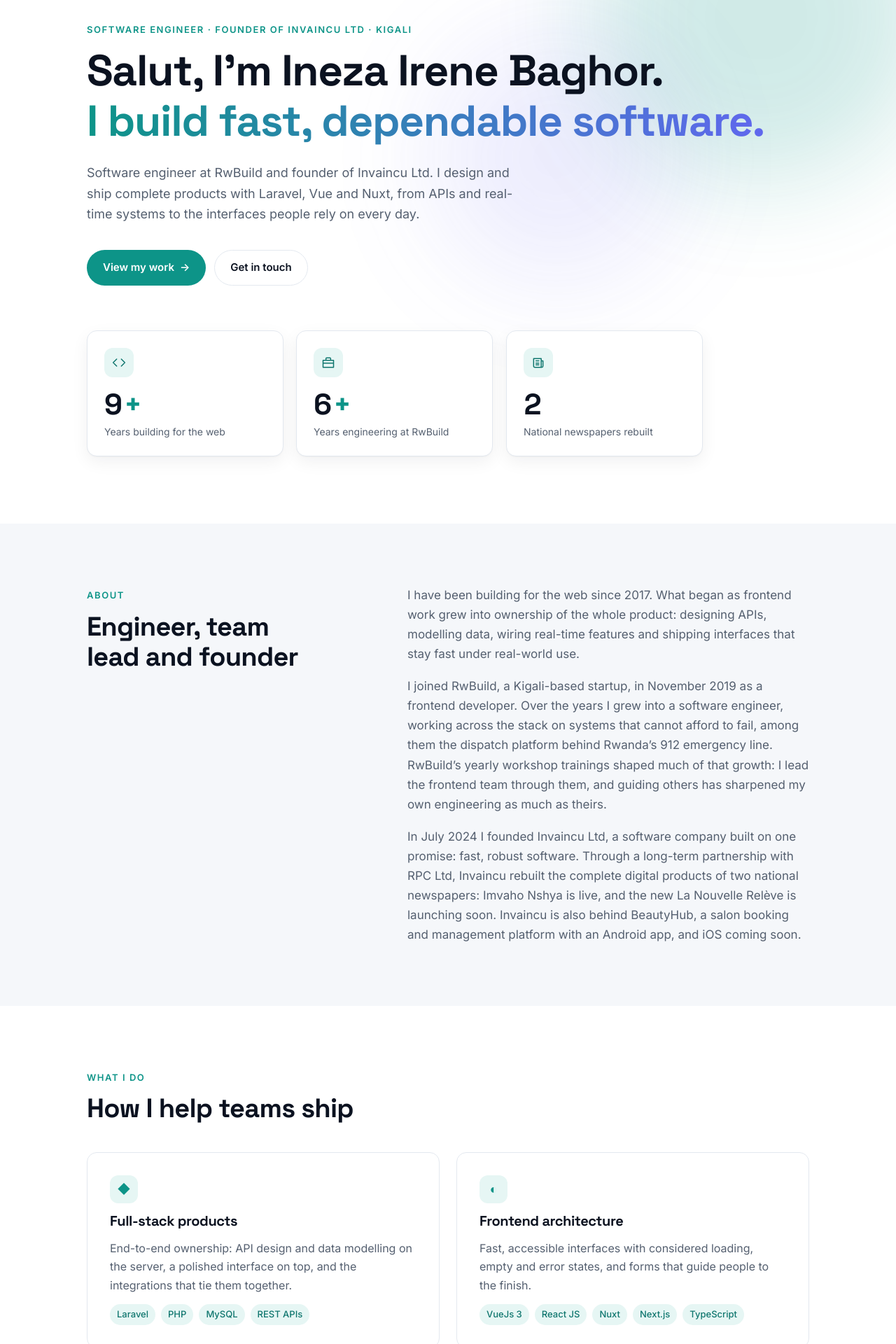
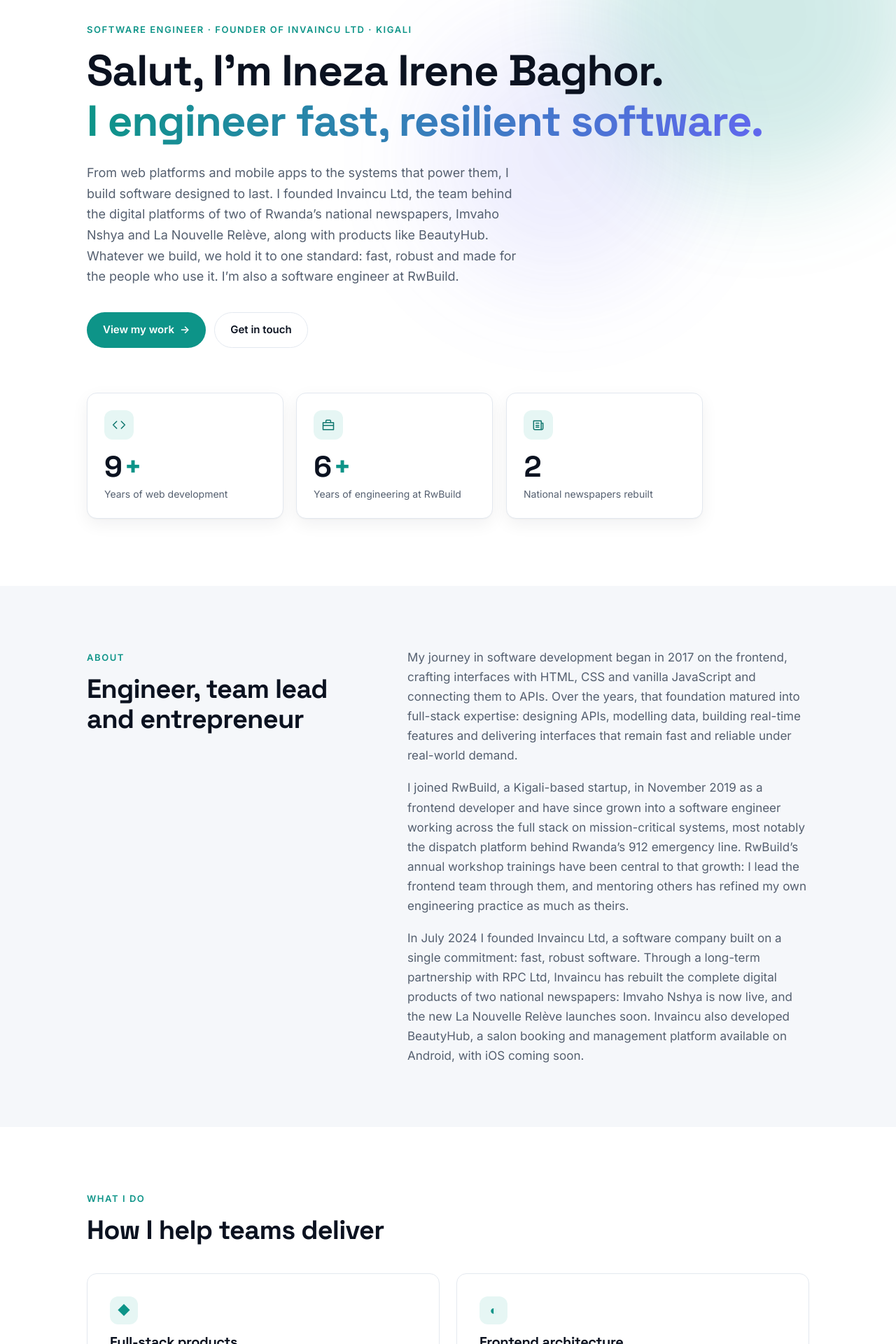
Before and after one commit to baghor/blog, a Nuxt app: page / in a window 1280 px wide. Shown: the part 180-2100 px from the top of the page at 70% size. Built offline with nearby package versions, Linux system fonts and the light colour scheme.

Commit message:
feat: refactoring: reword portfolio content to read more professionally and rewrite the intro

```diff
--- a/app/components/SiteFooter.vue
+++ b/app/components/SiteFooter.vue
@@ -3,10 +3,10 @@
     <div class="container footer__inner">
       <div>
         <span v-reveal class="eyebrow">Contact</span>
-        <h2 v-reveal="80" class="footer__title">Have a product in mind? Let’s build it.</h2>
+        <h2 v-reveal="80" class="footer__title">Have a product in mind? Let’s build it together.</h2>
         <p v-reveal="160" class="footer__text">
-          Open to software engineering roles, freelance projects and partnerships with Invaincu Ltd. Email is the
-          fastest way to reach me.
+          Open to software engineering roles, freelance engagements and partnerships with Invaincu Ltd. Email is the
+          quickest way to reach me.
         </p>
       </div>
 
--- a/app/error.vue
+++ b/app/error.vue
@@ -4,7 +4,7 @@
 
     <main class="error container">
       <span class="eyebrow">{{ error?.statusCode ?? 'Error' }}</span>
-      <h1 class="error__title">{{ error?.statusCode === 404 ? 'This page doesn’t exist.' : 'Something went wrong.' }}</h1>
+      <h1 class="error__title">{{ error?.statusCode === 404 ? 'The page you’re looking for doesn’t exist.' : 'Something went wrong. Please try again.' }}</h1>
       <button class="btn btn--primary" @click="clearError({ redirect: '/' })">Back to home</button>
     </main>
 
--- a/app/pages/index.vue
+++ b/app/pages/index.vue
@@ -12,12 +12,14 @@
 
         <h1 v-reveal="80" class="hero__title">
           Salut, I’m Ineza Irene Baghor.
-          <span class="hero__accent">I build fast, dependable software.</span>
+          <span class="hero__accent">I engineer fast, resilient software.</span>
         </h1>
 
         <p v-reveal="160" class="hero__lead">
-          Software engineer at RwBuild and founder of Invaincu Ltd. I design and ship complete products with Laravel,
-          Vue and Nuxt, from APIs and real-time systems to the interfaces people rely on every day.
+          From web platforms and mobile apps to the systems that power them, I build software designed to last. I
+          founded Invaincu Ltd, the team behind the digital platforms of two of Rwanda’s national newspapers, Imvaho
+          Nshya and La Nouvelle Relève, along with products like BeautyHub. Whatever we build, we hold it to one
+          standard: fast, robust and made for the people who use it. I’m also a software engineer at RwBuild.
         </p>
 
         <div v-reveal="240" class="hero__actions">
@@ -64,27 +66,28 @@
       <div class="container about">
         <div>
           <span v-reveal class="eyebrow">About</span>
-          <h2 v-reveal="80" class="section-title">Engineer, team lead and founder</h2>
+          <h2 v-reveal="80" class="section-title">Engineer, team lead and entrepreneur</h2>
         </div>
 
         <div class="about__body">
           <p v-reveal>
-            I have been building for the web since 2017. What began as frontend work grew into ownership of the whole
-            product: designing APIs, modelling data, wiring real-time features and shipping interfaces that stay fast
-            under real-world use.
+            My journey in software development began in 2017 on the frontend, crafting interfaces with HTML, CSS and
+            vanilla JavaScript and connecting them to APIs. Over the years, that foundation matured into full-stack
+            expertise: designing APIs, modelling data, building real-time features and delivering interfaces that
+            remain fast and reliable under real-world demand.
           </p>
           <p v-reveal="90">
-            I joined RwBuild, a Kigali-based startup, in November 2019 as a frontend developer. Over the years I grew
-            into a software engineer, working across the stack on systems that cannot afford to fail, among them the
-            dispatch platform behind Rwanda’s 912 emergency line. RwBuild’s yearly workshop trainings shaped much of
-            that growth: I lead the frontend team through them, and guiding others has sharpened my own engineering as
-            much as theirs.
+            I joined RwBuild, a Kigali-based startup, in November 2019 as a frontend developer and have since grown into
+            a software engineer working across the full stack on mission-critical systems, most notably the dispatch
+            platform behind Rwanda’s 912 emergency line. RwBuild’s annual workshop trainings have been central to that
+            growth: I lead the frontend team through them, and mentoring others has refined my own engineering practice
+            as much as theirs.
           </p>
           <p v-reveal="180">
-            In July 2024 I founded Invaincu Ltd, a software company built on one promise: fast, robust software. Through
-            a long-term partnership with RPC Ltd, Invaincu rebuilt the complete digital products of two
-            national newspapers: Imvaho Nshya is live, and the new La Nouvelle Relève is launching soon. Invaincu is
-            also behind BeautyHub, a salon booking and management platform with an Android app, and iOS coming soon.
+            In July 2024 I founded Invaincu Ltd, a software company built on a single commitment: fast, robust software.
+            Through a long-term partnership with RPC Ltd, Invaincu has rebuilt the complete digital products of two
+            national newspapers: Imvaho Nshya is now live, and the new La Nouvelle Relève launches soon. Invaincu also
+            developed BeautyHub, a salon booking and management platform available on Android, with iOS coming soon.
           </p>
         </div>
       </div>
@@ -94,7 +97,7 @@
     <section class="section">
       <div class="container">
         <span v-reveal class="eyebrow">What I do</span>
-        <h2 v-reveal="80" class="section-title">How I help teams ship</h2>
+        <h2 v-reveal="80" class="section-title">How I help teams deliver</h2>
 
         <div class="skills">
           <div v-for="(skill, index) in skills" :key="skill.title" v-reveal="index * 90" class="skills__item">
@@ -110,8 +113,8 @@
         </div>
 
         <p v-reveal class="flexible">
-          <strong>Beyond my core stack.</strong> Laravel, Vue and Nuxt are home, but I choose tools for the problem:
-          React and Next.js on the web, and Flutter when a product needs a mobile app.
+          <strong>Beyond my core stack.</strong> Laravel, Vue and Nuxt are my foundation, but I select tools to fit the
+          problem: React and Next.js on the web, and Flutter when a product calls for a mobile app.
         </p>
       </div>
     </section>
@@ -120,10 +123,10 @@
     <section id="work" class="section section--soft">
       <div class="container">
         <span v-reveal class="eyebrow">Selected work</span>
-        <h2 v-reveal="80" class="section-title">Products I’ve built</h2>
+        <h2 v-reveal="80" class="section-title">Products I’ve delivered</h2>
         <p v-reveal="160" class="section-lead">
-          A selection of products delivered through Invaincu Ltd and RwBuild. Open any project for the details of my
-          role.
+          A selection of products delivered through Invaincu Ltd and RwBuild. Open any project to explore my role and
+          contributions in detail.
         </p>
 
         <div class="projects">
@@ -138,7 +141,7 @@
     <section id="experience" class="section">
       <div class="container">
         <span v-reveal class="eyebrow">Experience</span>
-        <h2 v-reveal="80" class="section-title">Career so far</h2>
+        <h2 v-reveal="80" class="section-title">My professional journey</h2>
 
         <ol v-reveal class="timeline">
           <li v-for="(job, index) in jobs" :key="job.company" v-reveal="index * 120" class="timeline__item">
@@ -179,13 +182,13 @@
     {
       value: now.getFullYear() - 2017,
       suffix: '+',
-      label: 'Years building for the web',
+      label: 'Years of web development',
       icon: 'M8 6l-6 6 6 6M16 6l6 6-6 6',
     },
     {
       value: Math.floor(monthsAtRwBuild / 12),
       suffix: '+',
-      label: 'Years engineering at RwBuild',
+      label: 'Years of engineering at RwBuild',
       icon: 'M3 8h18v12H3zM8 8V5a1 1 0 0 1 1-1h6a1 1 0 0 1 1 1v3M3 13h18',
     },
     {
@@ -200,25 +203,25 @@
     {
       icon: '◆',
       title: 'Full-stack products',
-      text: 'End-to-end ownership: API design and data modelling on the server, a polished interface on top, and the integrations that tie them together.',
+      text: 'End-to-end product ownership: API design and data modelling on the server, a refined interface on the client, and the integrations that unite them into one coherent system.',
       tools: ['Laravel', 'PHP', 'MySQL', 'REST APIs'],
     },
     {
       icon: '◐',
       title: 'Frontend architecture',
-      text: 'Fast, accessible interfaces with considered loading, empty and error states, and forms that guide people to the finish.',
+      text: 'Fast, accessible interfaces built with deliberate attention to loading, empty and error states, and forms that guide users clearly to completion.',
       tools: ['VueJs 3', 'React JS', 'Nuxt', 'Next.js', 'TypeScript'],
     },
     {
       icon: '◎',
       title: 'Real-time systems & maps',
-      text: 'Live data that keeps every screen current, and mapping for locations, routes and units in motion, proven in emergency dispatch.',
+      text: 'Live data that keeps every screen in sync, and mapping for locations, routes and units in motion, proven in the demanding context of emergency dispatch.',
       tools: ['Pusher', 'Mapbox', 'Charts'],
     },
     {
       icon: '✦',
       title: 'Technical leadership',
-      text: 'Taking projects from scoping to launch, and leading the frontend team through RwBuild’s yearly workshop trainings.',
+      text: 'Guiding projects from scoping through to launch, and leading the frontend team through RwBuild’s annual workshop trainings.',
       tools: ['Planning', 'Code review', 'Training'],
     },
   ]
@@ -229,10 +232,10 @@
       company: 'Invaincu Ltd',
       years: 'July 2024 – Present',
       points: [
-        'Founded and lead a software company delivering fast, robust products for organisations in Rwanda.',
-        'Built a long-term partnership with RPC Ltd, rebuilding the complete digital products of Imvaho Nshya and La Nouvelle Relève.',
+        'Founded and lead a software company delivering fast, robust digital products for organisations across Rwanda.',
+        'Established a long-term partnership with RPC Ltd, rebuilding the complete digital products of Imvaho Nshya and La Nouvelle Relève.',
         'Delivered BeautyHub, a salon booking and management platform on the web and Android, with iOS coming soon.',
-        'Own delivery end to end, from scoping and architecture (Next.js, TypeScript and a Laravel API) to launch.',
+        'Oversee delivery end to end, from scoping and system architecture (Next.js, TypeScript and a Laravel API) through to launch.',
       ],
     },
     {
@@ -240,11 +243,11 @@
       company: 'RwBuild',
       years: 'November 2019 – Present',
       points: [
-        'Joined as a frontend developer and grew into a software engineer, taking on APIs, data and architecture alongside the interface.',
-        'Lead the frontend team through RwBuild’s yearly workshop trainings, which have shaped my own growth as an engineer too.',
-        'Build and maintain 912Rwanda, the emergency medical dispatch platform: call intake, live dispatch maps, incident tracking, patient records, billing and analytics.',
-        'Rebuilt the Candidate job platform frontend in Nuxt 4 and TypeScript, adding hiring pipelines, interview scheduling and real-time notifications.',
-        'Deliver across the stack: Laravel APIs, Vue and Nuxt frontends, real-time updates over Pusher and map-based features.',
+        'Joined as a frontend developer and progressed to software engineer, taking ownership of APIs, data and architecture alongside the interface.',
+        'Lead the frontend team through RwBuild’s annual workshop trainings, an experience that has also accelerated my own growth as an engineer.',
+        'Build and maintain 912Rwanda, the emergency medical dispatch platform, spanning call intake, live dispatch maps, incident tracking, patient records, billing and analytics.',
+        'Re-architected the Candidate job platform frontend in Nuxt 4 and TypeScript, introducing hiring pipelines, interview scheduling and real-time notifications.',
+        'Deliver across the full stack: Laravel APIs, Vue and Nuxt frontends, real-time updates via Pusher and map-based features.',
       ],
     },
   ]
--- a/app/pages/projects/[slug].vue
+++ b/app/pages/projects/[slug].vue
@@ -32,7 +32,7 @@
       </section>
 
       <section v-reveal class="project__section">
-        <h2>What I worked on</h2>
+        <h2>My contributions</h2>
         <ul class="project__list">
           <li v-for="item in project.highlights" :key="item">{{ item }}</li>
         </ul>
@@ -43,7 +43,7 @@
       </a>
 
       <nav v-if="others.length" class="project__more" aria-label="More projects">
-        <span class="eyebrow">More work</span>
+        <span class="eyebrow">More projects</span>
         <div class="project__others">
           <div v-for="(other, index) in others" :key="other.slug" v-reveal="index * 90" class="project__other">
             <ProjectCard :project="other" />
--- a/nuxt.config.ts
+++ b/nuxt.config.ts
@@ -4,7 +4,7 @@ const baseURL = '/Irene-Portfolio/'
 const siteUrl = `https://baghor.github.io${baseURL}`
 const shareTitle = 'Ineza Irene Baghor · Software Engineer'
 const shareDescription =
-  'Software engineer in Kigali and founder of Invaincu Ltd. Building fast, robust web products with Laravel, Vue and Nuxt.'
+  'Software engineer in Kigali and founder of Invaincu Ltd, engineering fast, robust web products with Laravel, Vue and Nuxt.'
 
 export default defineNuxtConfig({
   compatibilityDate: '2025-07-15',
@@ -23,7 +23,7 @@ export default defineNuxtConfig({
         {
           name: 'description',
           content:
-            'Ineza Irene Baghor, software engineer in Kigali and founder of Invaincu Ltd. Building fast, robust web products with Laravel, Vue and Nuxt.',
+            'Ineza Irene Baghor, software engineer in Kigali and founder of Invaincu Ltd, engineering fast, robust web products with Laravel, Vue and Nuxt.',
         },
         { name: 'theme-color', content: '#ffffff' },
         { property: 'og:type', content: 'website' },
```
